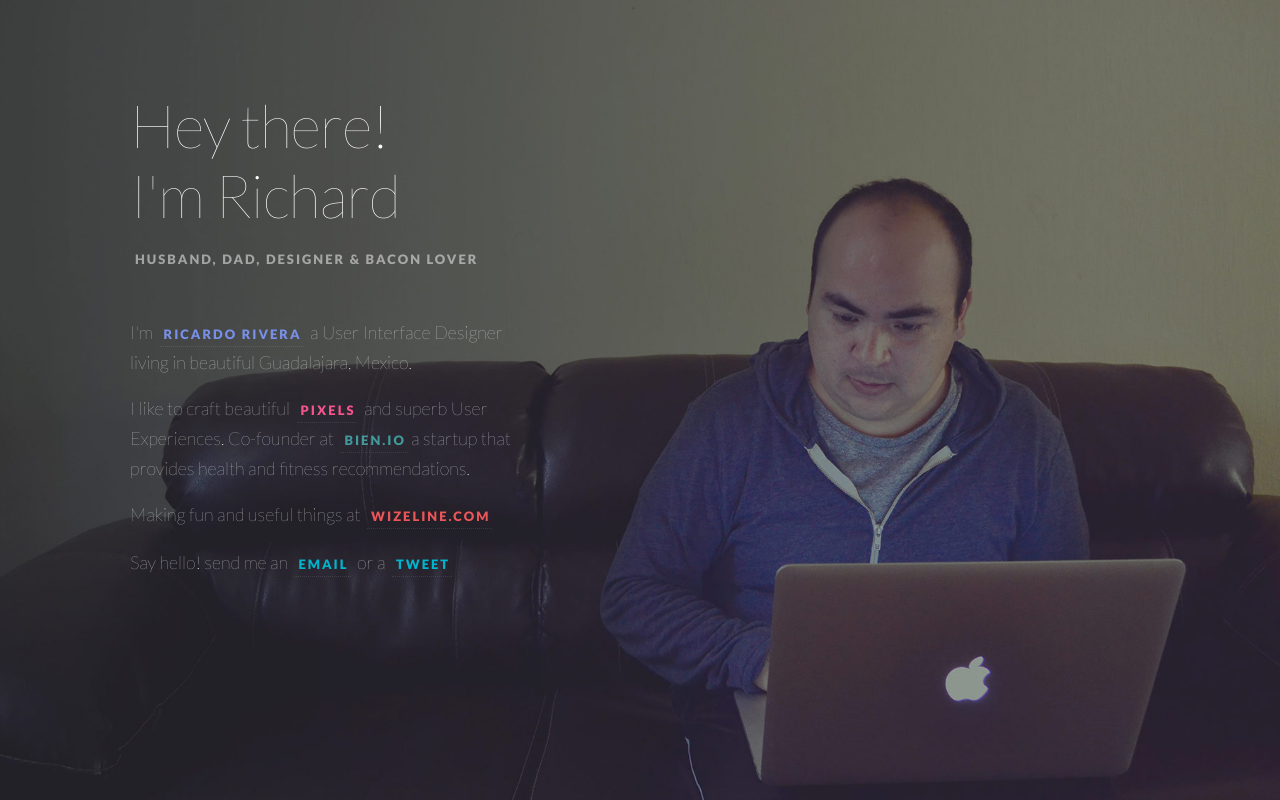
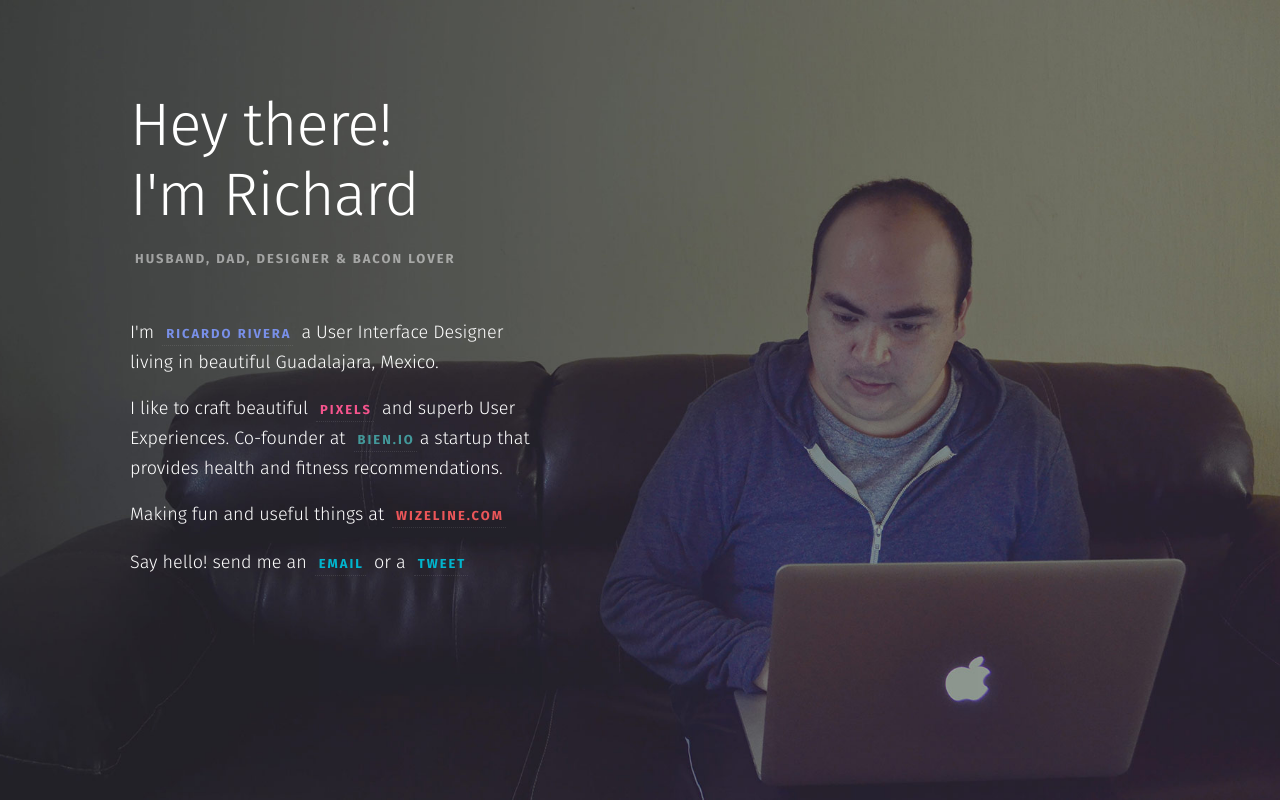
Before and after one commit to rriveraa/rriveraa.github.com, a plain HTML site: page index.html in a window 1280 px wide. Drawn offline with nearby package versions, Linux system fonts and the light colour scheme.

Commit message:
FIx typo

```diff
--- a/css/style.css
+++ b/css/style.css
@@ -85,7 +85,7 @@ html {
 }
 
 body {
-	font-family: 'Lato', sans-serif;
+	font-family: 'Fira Sans', sans-serif;
 	color: #fff;
 	background-size: cover;
     -webkit-background-size: cover;
@@ -157,7 +157,7 @@ div {
 
 h1 {
 	font-size: 60px;
-	font-weight: 100;
+	font-weight: 200;
 	letter-spacing: -1px;
 	margin: 0 0 20px 0;
 	line-height: 70px;
@@ -167,7 +167,7 @@ h2 {
 	font-size: 13px;
 	text-transform: uppercase;
 	letter-spacing: 2px;
-	font-weight: 900;
+	font-weight: 700;
 	margin: 0 0 50px 5px;
 	color: rgba(255, 255, 255, 0.5);
 }
@@ -187,7 +187,7 @@ a, a:hover, a:visited, a:active {
 .dribbble, .dribbble:visited {
 	color: #f5548d;
 	font-size: 13px;
-	font-weight: 900;
+	font-weight: 700;
 	margin: 3px;
 	padding: 4px 2px 4px 4px;
 	text-transform: uppercase;
@@ -221,7 +221,7 @@ a, a:hover, a:visited, a:active {
 
 .bienio, .bienio:visited {
     font-size: 13px;
-    font-weight: 900;
+    font-weight: 700;
     margin: 3px;
     padding: 4px 2px 4px 4px;
     text-transform: uppercase;
@@ -256,7 +256,7 @@ a, a:hover, a:visited, a:active {
 
 .wizeline, .wizeline:visited {
     font-size: 13px;
-    font-weight: 900;
+    font-weight: 700;
     margin: 3px;
     padding: 4px 2px 4px 4px;
     text-transform: uppercase;
@@ -289,7 +289,7 @@ a, a:hover, a:visited, a:active {
 
 .email, .tweet {
 	font-size: 13px;
-	font-weight: 900;
+	font-weight: 700;
 	margin: 3px;
 	padding: 4px 2px 4px 4px;
 	text-transform: uppercase;
@@ -323,7 +323,7 @@ a, a:hover, a:visited, a:active {
 
 .name, .name:visited {
     font-size: 13px;
-    font-weight: 900;
+    font-weight: 700;
     margin: 3px;
     padding: 4px 2px 4px 4px;
 	text-transform: uppercase;
--- a/index.html
+++ b/index.html
@@ -6,10 +6,10 @@
 <head>
   <meta charset="utf-8">
   <meta http-equiv="X-UA-Compatible" content="IE=edge,chrome=1">
-  <title>Ricardo Rivera Ayala - UI-UX Designer Based on Mexico</title>
+  <title>Ricardo Rivera Ayala - UI-UX Designer Based in Mexico</title>
   <meta name="description" content="Ricardo Rivera - UI-UX Designer Based on Guadalajara Mexico">
   <meta name="viewport" content="width=device-width">
-  <link href='http://fonts.googleapis.com/css?family=Lato:100,300,400,700,900' rel='stylesheet' type='text/css'>
+  <link href='http://fonts.googleapis.com/css?family=Fira+Sans:300,700' rel='stylesheet' type='text/css'>
   <link rel="stylesheet" href="css/style.css">
   <link rel="shortcut icon" href="favicon.png" type="image/x-icon" />
   <script src="js/libs/modernizr-2.5.3.min.js"></script>
```
